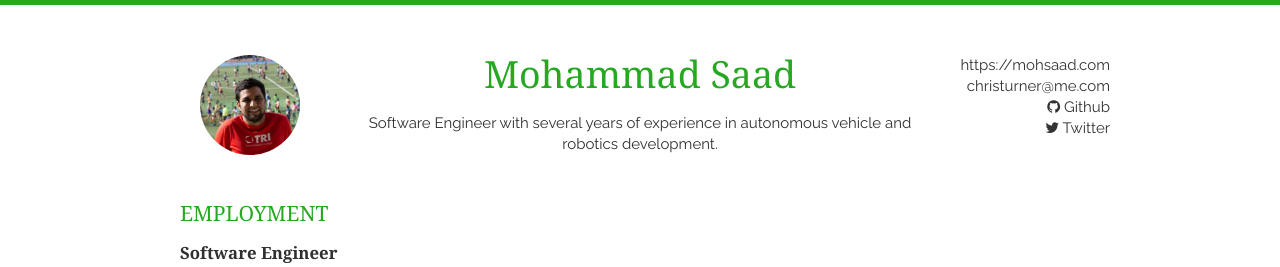
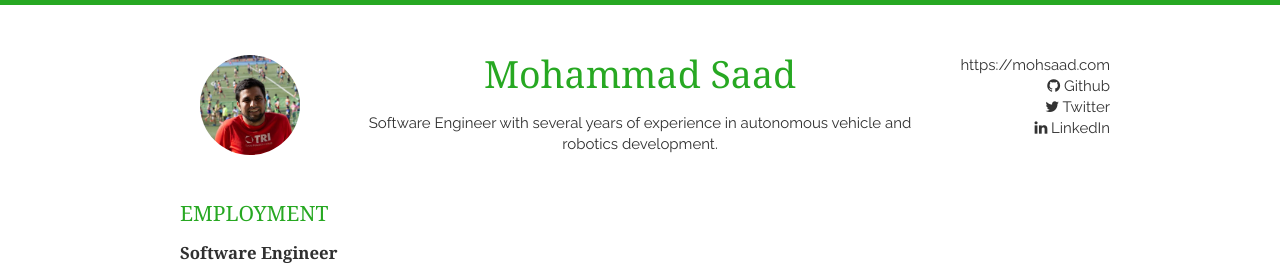
Before and after one commit to mohsaad/mohsaad.github.io, a Jekyll site: the page built from index.html, in a window 1280 px wide. Shown: the top 267 px of the page. Built offline with Jekyll 4.4.1, drawn with Linux system fonts in a browser that asks for light colours; nearby versions of some CDN libraries; the list of posts is cut into pages by our own code.

Commit message:
layout: Add LinkedIn icon and link

```diff
--- a/_config.yml
+++ b/_config.yml
@@ -22,6 +22,7 @@
 website_full: https://mohsaad.com
 github: mohsaad
 twitter: mohsaad230
+linkedin: mohsaad
 tel: +44 0000 000000
 tel_full: tel:+440000000000
 google_maps: 'https://www.google.co.uk/maps/place/44+Perth+St,+Edinburgh,+Edinburgh+City+EH3+5BL'
--- a/_layouts/layout.html
+++ b/_layouts/layout.html
@@ -40,9 +40,9 @@
             <a href="{{ site.website_full }}">{{ site.website }}</a><br/>
         </p>
         <p>
-            <a href="{{ site.email_full }}">{{ site.email }}</a><br/>
             <a href="https://github.com/{{ site.github }}"><i class="fa fa-github"></i> Github</a> <br />
-            <a href="https://twitter.com/{{ site.twitter }}"><i class="fa fa-twitter"></i> Twitter</a>
+            <a href="https://twitter.com/{{ site.twitter }}"><i class="fa fa-twitter"></i> Twitter</a><br />
+            <a href="https://linkedin.com/in/{{ site.linkedin }}"><i class="fa fa-linkedin"></i> LinkedIn</a><br />
         </p>
     </div>
   </div>
```
